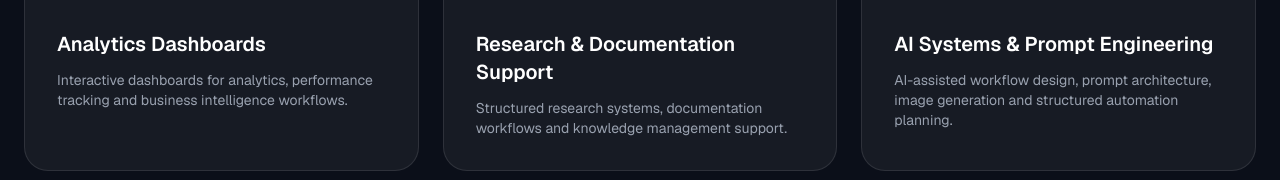
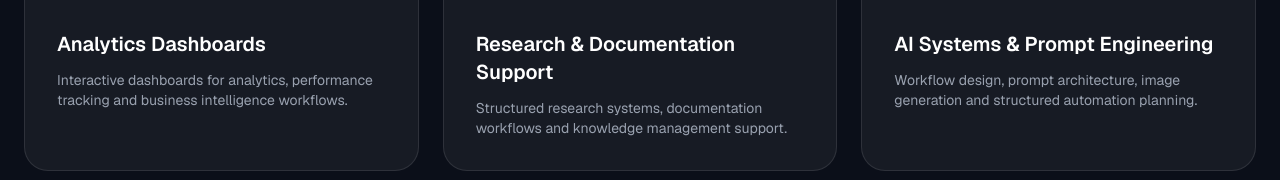
Before and after one commit to ShubhOmKanchan/portfolio-website, a Next.js app: page / in a window 1280 px wide. Shown: the part 5049-5229 px from the top of the page. Built offline with nearby package versions, Linux system fonts and the light colour scheme.

Commit message:
Update page.tsx

```diff
--- a/src/app/page.tsx
+++ b/src/app/page.tsx
@@ -344,7 +344,7 @@ export default function Home() {
     title: "AI Systems & Prompt Engineering",
     icon: Sparkles,
     description:
-      "AI-assisted workflow design, prompt architecture, image generation and structured automation planning.",
+      "Workflow design, prompt architecture, image generation and structured automation planning.",
 
     tools: [
       { name: "Architecture", icon: "/icons/ar.png" },
```
